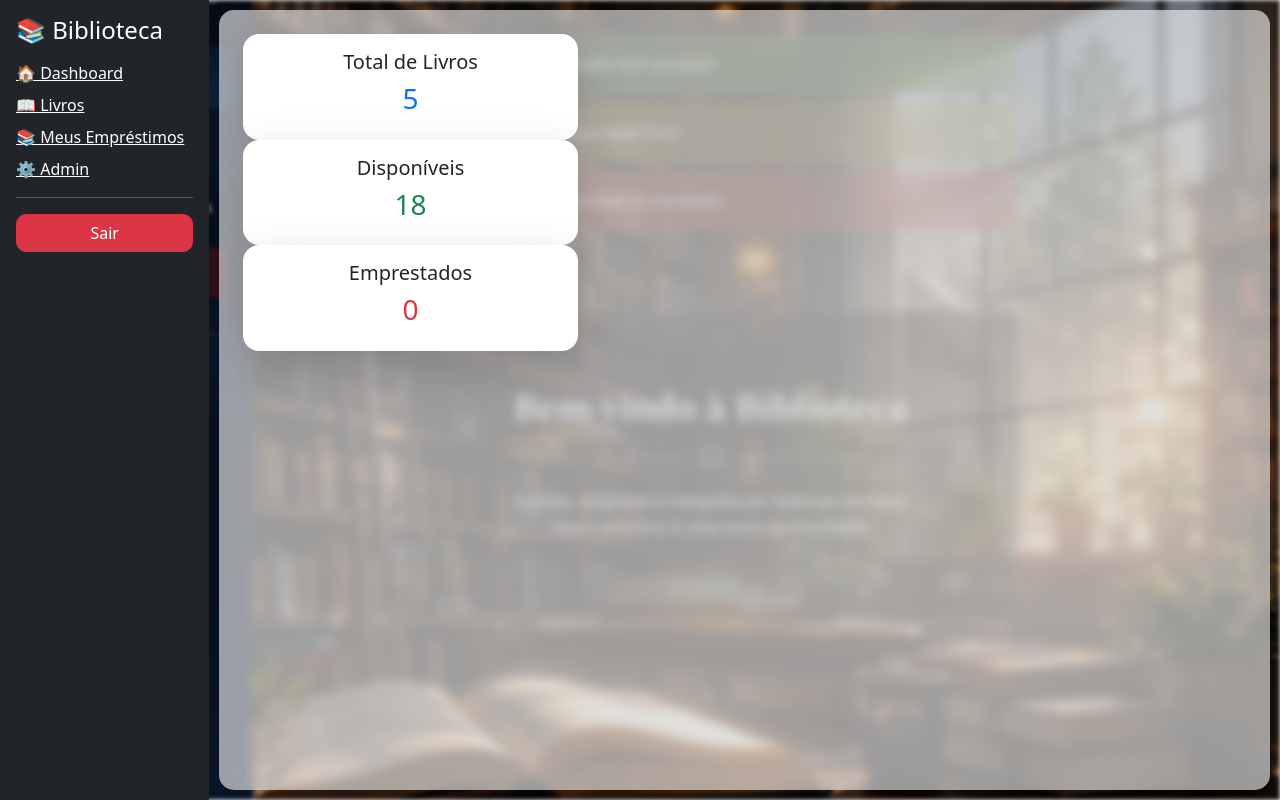
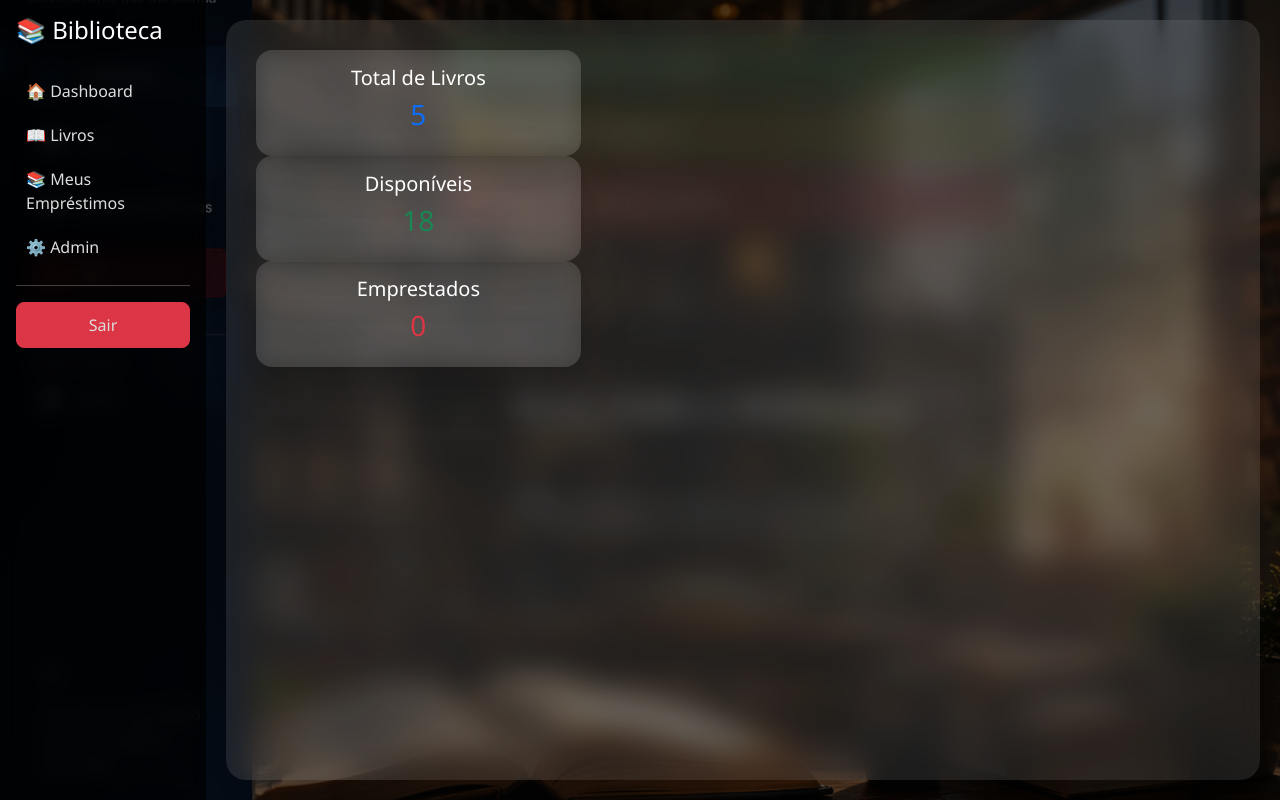
Before and after one commit to tiagogc15/Projeto-Biblioteca, a Django app: page / in a window 1280 px wide. Run offline with Django 5.2, Linux system fonts and the light colour scheme; a user stored in the database is signed in; data comes from the database, SQL or seed files in the repository.

Commit message:
css da página

```diff
--- a/biblioteca/core/templates/index.html
+++ b/biblioteca/core/templates/index.html
@@ -3,78 +3,145 @@
 <html>
 <head>
     <title>Biblioteca</title>
+
     <link href="https://cdn.jsdelivr.net/npm/bootstrap@5.3.0/dist/css/bootstrap.min.css" rel="stylesheet">
+
     <style>
+        body {
+            margin: 0;
+            padding: 0;
+            font-family: 'Segoe UI', sans-serif;
+        }
+
+        /* 🔥 FUNDO */
+        body::before {
+            content: "";
+            position: fixed;
+            top: 0;
+            left: 0;
+            width: 100%;
+            height: 100%;
+            background: url("{% static 'img/fundo.png' %}") no-repeat center center;
+            background-size: cover;
+            filter: brightness(0.6); /* escurece levemente */
+            z-index: -2;
+        }
+
+        /* 🔥 OVERLAY SUAVE */
+        body::after {
+            content: "";
+            position: fixed;
+            top: 0;
+            left: 0;
+            width: 100%;
+            height: 100%;
+            background: rgba(0, 0, 0, 0.4);
+            z-index: -1;
+        }
+
+        /* 🔥 MENU LATERAL */
+        .sidebar {
+            width: 250px;
+            height: 100vh;
+            background: rgba(0, 0, 0, 0.7);
+            backdrop-filter: blur(10px);
+        }
+
+        .sidebar a {
+            text-decoration: none;
+            color: #ddd;
+            padding: 10px;
+            display: block;
+            border-radius: 8px;
+            transition: 0.3s;
+        }
+
+        .sidebar a:hover {
+            background: rgba(255,255,255,0.1);
+            color: white;
+        }
+
+        /* 🔥 CONTEÚDO PRINCIPAL */
+        .content {
+            width: 100%;
+            margin: 20px;
+            padding: 30px;
+            border-radius: 20px;
+
+            background: rgba(255, 255, 255, 0.1);
+            backdrop-filter: blur(15px);
+
+            color: white;
+        }
+
+        /* 🔥 CARDS */
         .card {
+            background: rgba(255, 255, 255, 0.1);
+            backdrop-filter: blur(10px);
+            border: none;
+            border-radius: 15px;
+            color: white;
             transition: 0.3s;
         }
 
         .card:hover {
-            transform: scale(1.05);
+            transform: translateY(-5px);
         }
 
+        /* 🔥 BOTÕES */
         .btn {
             border-radius: 10px;
         }
 
+        /* 🔥 ALERTAS */
+        .alert {
+            border-radius: 10px;
+            border: none;
+        }
+
+        /* 🔥 TABELA */
         table {
             border-radius: 10px;
             overflow: hidden;
+            background: rgba(255,255,255,0.1);
+            color: white;
+        }
+
+        th, td {
+            color: white !important;
         }
     </style>
 </head>
+
 <body>
-
-
-<!-- 🔥 FUNDO PROFISSIONAL -->
-<style>
-body {
-    margin: 0;
-    padding: 0;
-}
-
-body::before {
-    content: "";
-    position: fixed;
-    top: 0;
-    left: 0;
-    width: 100%;
-    height: 100%;
-    background-image: url("{% static 'img/fundo.png' %}");
-    background-size: cover;
-    background-position: center;
-    filter: blur(2px) brightness(0.7);
-    z-index: -1;
-}
-</style>
 
 <div class="d-flex">
 
-    <!-- MENU LATERAL -->
-    <div class="bg-dark text-white p-3" style="width:250px; height:100vh;">
-        <h4 class="mb-3">📚 Biblioteca</h4>
+    <!-- MENU -->
+    <div class="sidebar text-white p-3">
+        <h4 class="mb-4">📚 Biblioteca</h4>
 
-        <a href="/" class="text-white d-block mb-2">🏠 Dashboard</a>
-        <a href="/livros/" class="text-white d-block mb-2">📖 Livros</a>
-        <a href="/meus/" class="text-white d-block mb-2">📚 Meus Empréstimos</a>
+        <a href="/">🏠 Dashboard</a>
+        <a href="/livros/">📖 Livros</a>
+        <a href="/meus/">📚 Meus Empréstimos</a>
 
         {% if user.is_staff %}
-        <a href="/admin/" class="text-white d-block mt-2">⚙️ Admin</a>
+        <a href="/admin/">⚙️ Admin</a>
         {% endif %}
 
-    <hr>
+        <hr>
 
-        <a href="/sair/" class="btn btn-danger w-100">Sair</a>
+        <a href="/sair/" class="btn btn-danger w-100 mt-2">Sair</a>
     </div>
 
     <!-- CONTEÚDO -->
-    <div class="p-4" style="width:100%; background: rgba(255,255,255,0.6); border-radius:15px; backdrop-filter: blur(5px); margin:10px;">
+    <div class="content">
 
         <!-- 🔥 MENSAGENS -->
-         {% if messages %}
+        {% if messages %}
             {% for message in messages %}
                 <div class="alert alert-{{ message.tags }}">
-                     {{ message }}
+                    {{ message }}
                 </div>
             {% endfor %}
         {% endif %}
```
